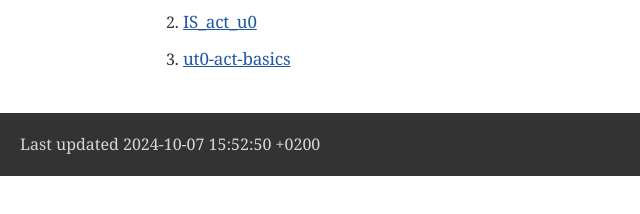
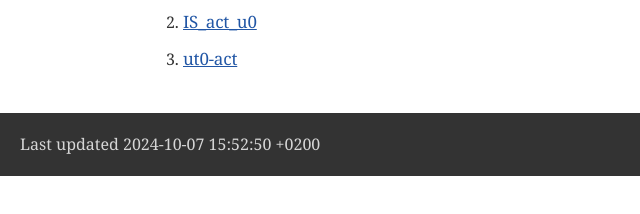
Before and after one commit to aliesegang/politecnic, a plain HTML site: page index.html in a window 1280 px wide. Shown: the part 228-442 px from the top of the page, 0-640 px from the left. Drawn offline with nearby package versions, Linux system fonts and the light colour scheme; a web font is replaced by a local one.

Commit message:
Update index.html

```diff
--- a/index.html
+++ b/index.html
@@ -451,7 +451,7 @@ body.book #toc,body.book #preamble,body.book h1.sect0,body.book .sect1>h2{page-b
 <p><a href="act_u0.html">IS_act_u0</a></p>
 </li>
 <li>
-<p><a href="ut0-act-basics.pdf">ut0-act-basics</a></p>
+<p><a href="ut0-act-basics.pdf">ut0-act</a></p>
 </li>
 </ol>
 </div>
```
